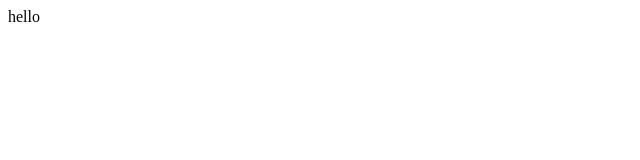
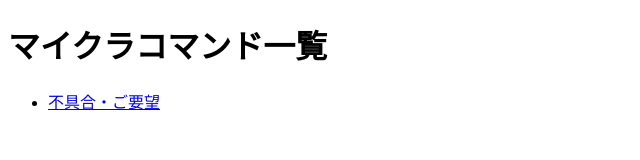
Before and after one commit to hamach1/hello, a plain HTML site: page index.html in a window 1280 px wide. Shown: the whole page, without its empty margins (0-640 px from the left). Drawn offline with Linux system fonts and the light colour scheme.

Commit message:
Update index.html

```diff
--- a/index.html
+++ b/index.html
@@ -1 +1,18 @@
-<p>hello</p>
+<!DOCTYPE html><html>
+<head>
+<meta charset="utf-8">
+<link rel="stylesheet" href="style.css">
+</head>
+<body>
+<header>
+    <div class="head_container">
+    <h1>マイクラコマンド一覧</h1>
+    <ul>
+        <li><a href="https://docs.google.com/forms/d/e/1FAIpQLSdXdZYu3h9ovR76QLchvGj37hjcWngVAbsC81QkB5QAa-SDxw/viewform?usp=sf_link">不具合・ご要望</a></li>
+
+
+    </ul>
+    </div>
+</header>
+</body>
+</html>
```
